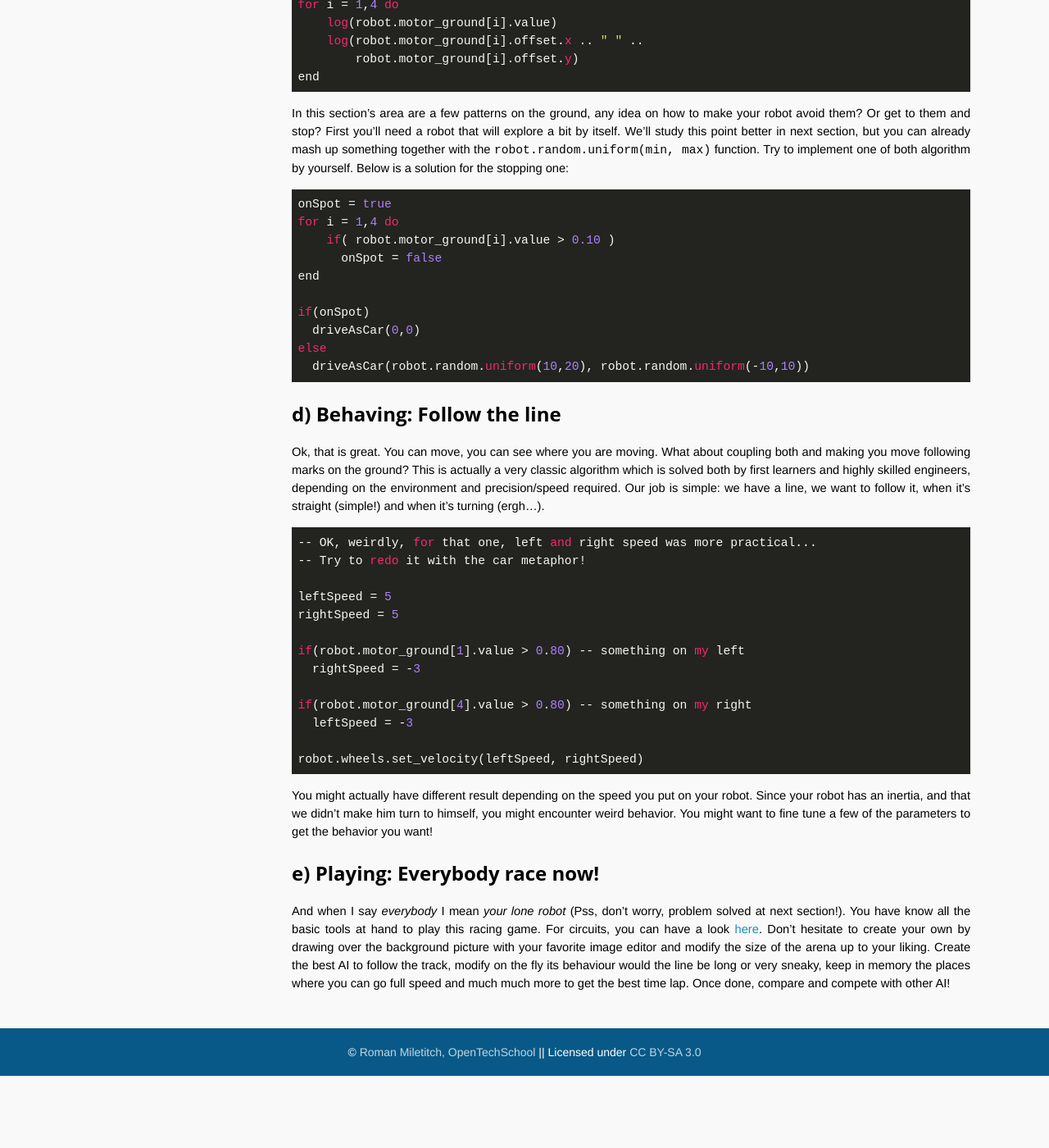
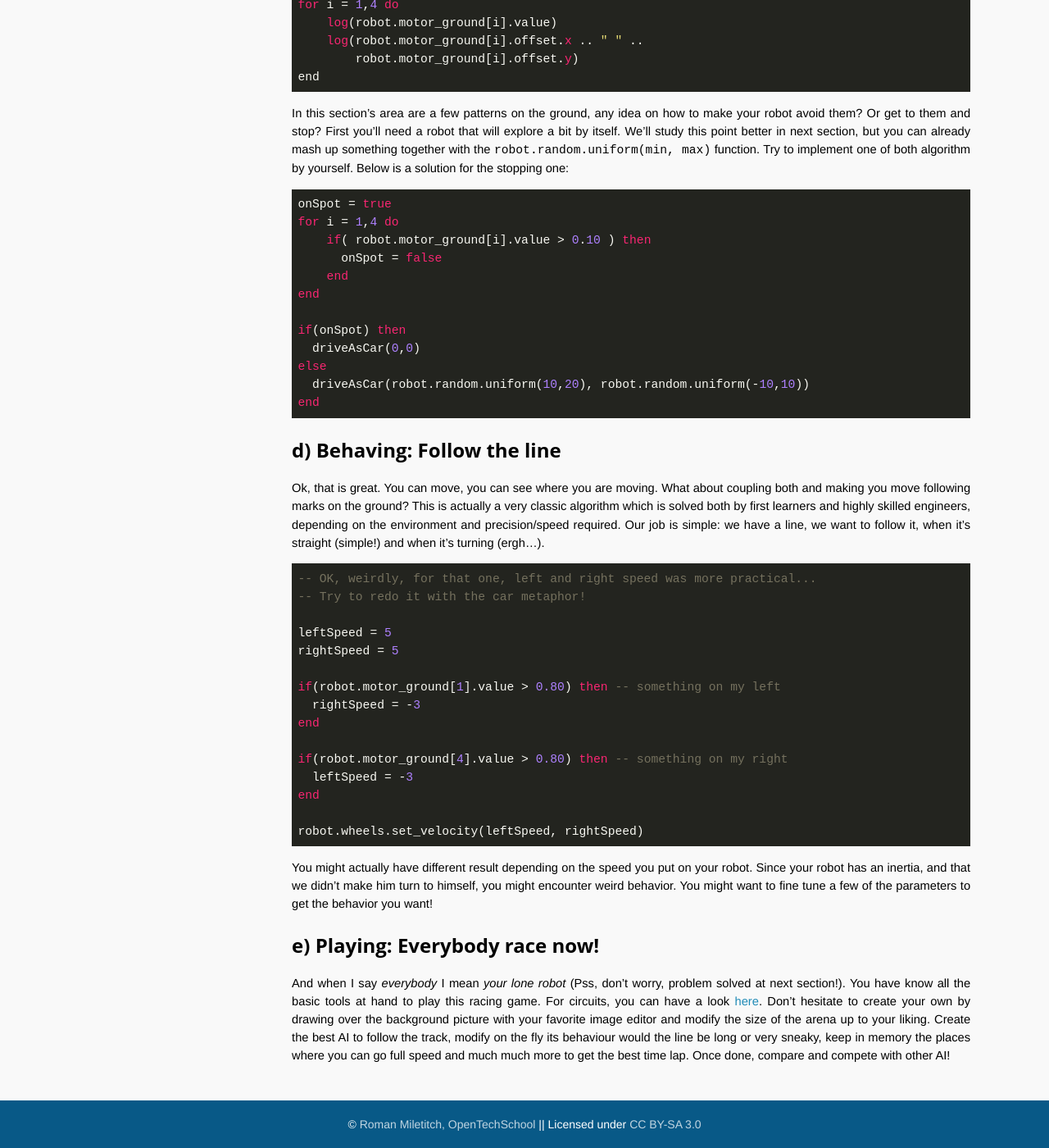
Before and after one commit to OpenTechSchool-Brussels/AI-for-robots-and-swarms, a Jekyll site: the page built from follow-the-line.markdown, in a window 1280 px wide and 1400 px high, scrolled down 2394 px. Shown: the whole window at 82% size. Built offline with Jekyll 4.4.1, drawn with Linux system fonts in a browser that asks for light colours; Markdown is read by kramdown in place of the engine named in the settings; before the commit the page ends 3706 px from its top, so only the background shows below that.

Commit message:
Update follow-the-line.markdown

````diff
--- a/follow-the-line.markdown
+++ b/follow-the-line.markdown
@@ -58,11 +58,11 @@
 sensingRight = robot.proximity[22].value+ robot.proximity[21].value +
                robot.proximity[20].value + robot.proximity[19].value
 
-if( sensingFront != 0 )
+if( sensingFront != 0 ) then
   driveAsCar(-10, 1)
-elseif( sensingLeft != 0 )
+elseif( sensingLeft != 0 ) then
   driveAsCar(7,3)
-elseif( sensingRight != 0 )
+elseif( sensingRight != 0 ) then
   driveAsCar(7,-3)
 else
   driveAsCar(10,0)
@@ -92,14 +92,16 @@
 ```lua
 onSpot = true
 for i = 1,4 do
-    if( robot.motor_ground[i].value > 0.10 )
+    if( robot.motor_ground[i].value > 0.10 ) then
       onSpot = false
+    end
 end
 
-if(onSpot)
+if(onSpot) then
   driveAsCar(0,0)
 else
   driveAsCar(robot.random.uniform(10,20), robot.random.uniform(-10,10))
+end
 ```
 
 ## d) Behaving: Follow the line
@@ -113,11 +115,13 @@
 leftSpeed = 5
 rightSpeed = 5
 
-if(robot.motor_ground[1].value > 0.80) -- something on my left
+if(robot.motor_ground[1].value > 0.80) then -- something on my left
   rightSpeed = -3
+end
 
-if(robot.motor_ground[4].value > 0.80) -- something on my right
+if(robot.motor_ground[4].value > 0.80) then -- something on my right
   leftSpeed = -3
+end
 
 robot.wheels.set_velocity(leftSpeed, rightSpeed)
 ```
````
